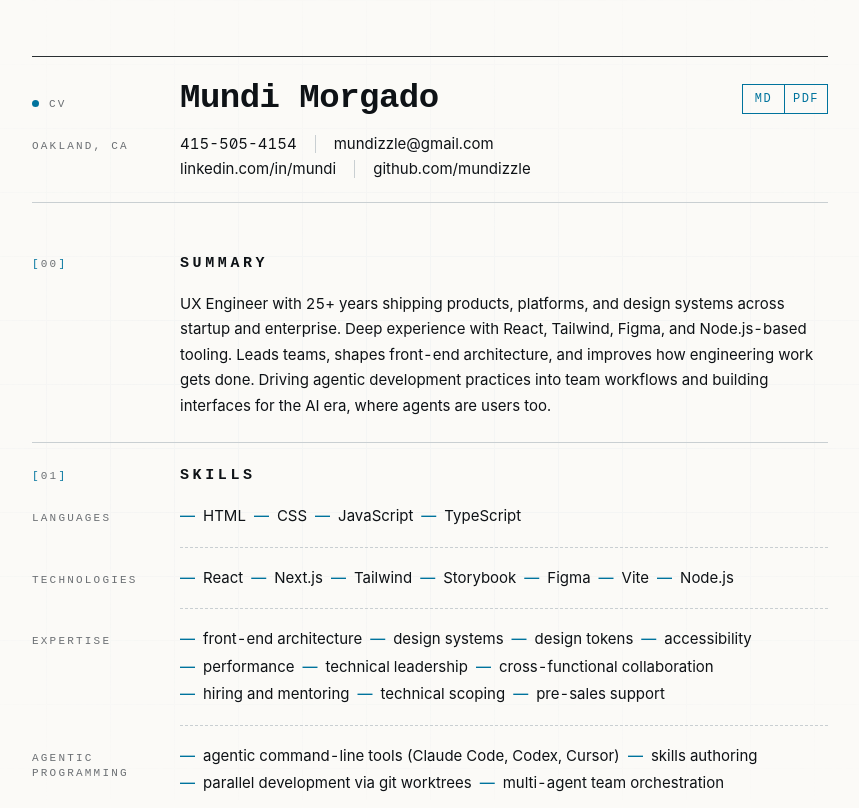
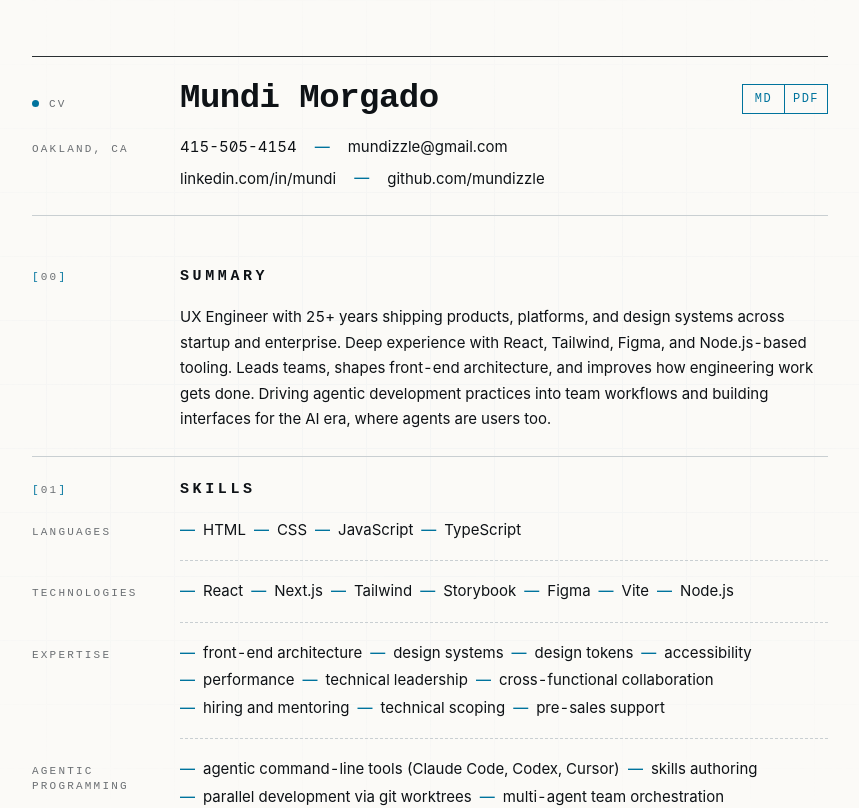
Before and after one commit to mundizzle/mun.digital, a Next.js app: page / in a window 1280 px wide. Shown: the top 808 px of the page, without its empty margins (210-1069 px from the left). Built offline with nearby package versions, Linux system fonts and the light colour scheme.

Commit message:
Use consistent separators.

```diff
--- a/src/components/resume/Header.tsx
+++ b/src/components/resume/Header.tsx
@@ -71,10 +71,10 @@ function ContactLinkRow({ links }: { links: ContactLink[] }) {
   }
 
   return (
-    <ul className="m-0 flex list-none flex-wrap gap-y-[6px] p-0">
+    <ul className="m-0 flex list-none flex-wrap gap-x-[18px] gap-y-[6px] p-0">
       {links.map((item) => (
         <li
-          className="mr-[18px] flex min-w-0 max-w-full border-r border-rule pr-[18px] last:mr-0 last:border-r-0 last:pr-0"
+          className="flex min-w-0 max-w-full items-center gap-[18px] before:font-medium before:text-accent before:content-['—'] first:before:hidden"
           key={item.href}
         >
           <a
```
